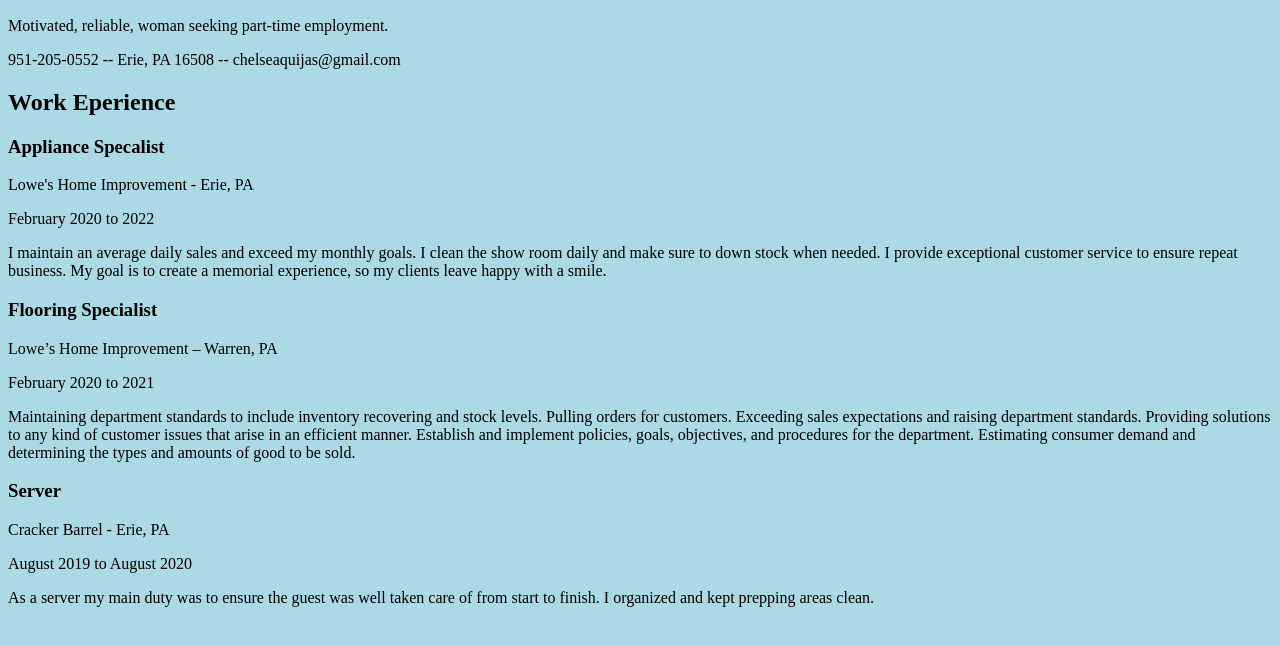
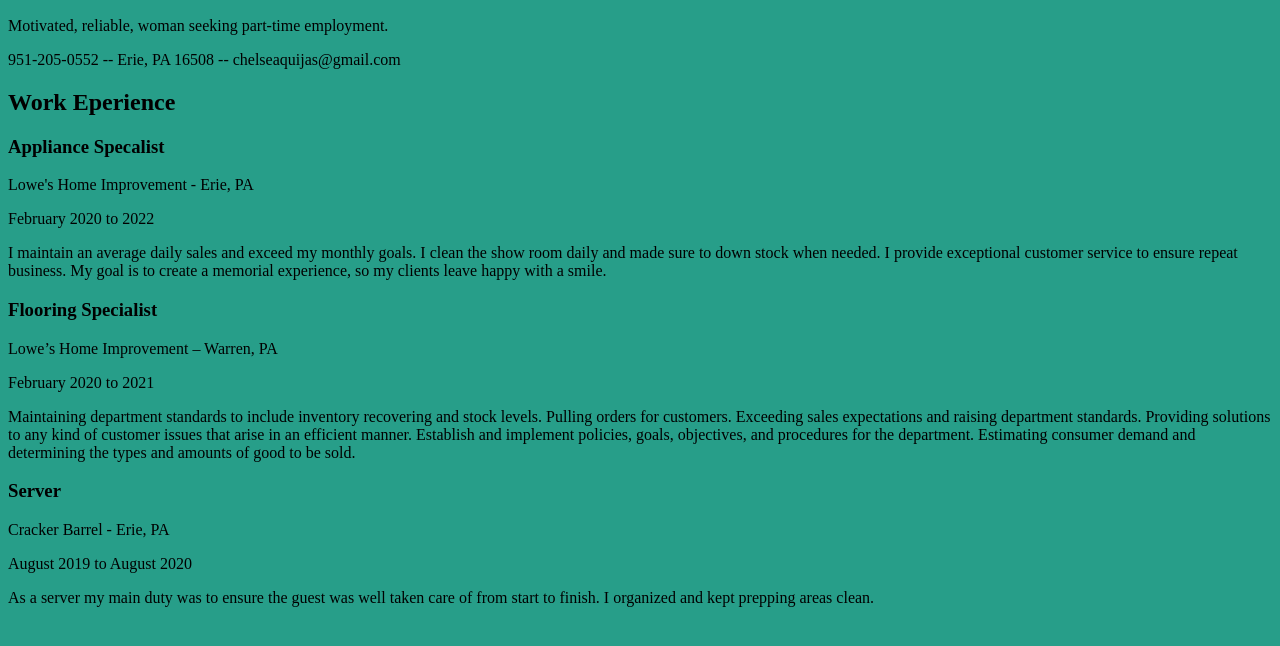
Before and after one commit to ceq5032/portfolio, a plain HTML site: page docs/resume.html in a window 1280 px wide. Shown: the part 136-782 px from the top of the page. Drawn offline with Linux system fonts and the light colour scheme.

Commit message:
update background color

```diff
--- a/docs/resume.html
+++ b/docs/resume.html
@@ -4,7 +4,7 @@
         <title> <p> </title>
         <style>
             body {
-                background: #add8e6;
+                background: #279E89;
             }</style>
     </head>
     <body>
@@ -21,7 +21,7 @@
         <h3> Appliance Specalist </h3>
         <p> Lowe's Home Improvement - Erie, PA</p>
         <p>February 2020 to 2022</p>
-        <p>I maintain an average daily sales and exceed my monthly goals. I clean the show room daily and make sure to down stock when needed. I provide exceptional customer service to ensure repeat business. My goal is to create a memorial experience, so my clients leave happy with a smile.</p>
+        <p>I maintain an average daily sales and exceed my monthly goals. I clean the show room daily and made sure to down stock when needed. I provide exceptional customer service to ensure repeat business. My goal is to create a memorial experience, so my clients leave happy with a smile.</p>
         <h3> Flooring Specialist </h3>
         <p>Lowe’s Home Improvement – Warren, PA</p>
         <p>February 2020 to 2021</p>
```
Also changed, not shown: docs/aboutme.html (+1 -1 lines), docs/gallery.html (+1 -1 lines), docs/index.html (+1 -1 lines).
